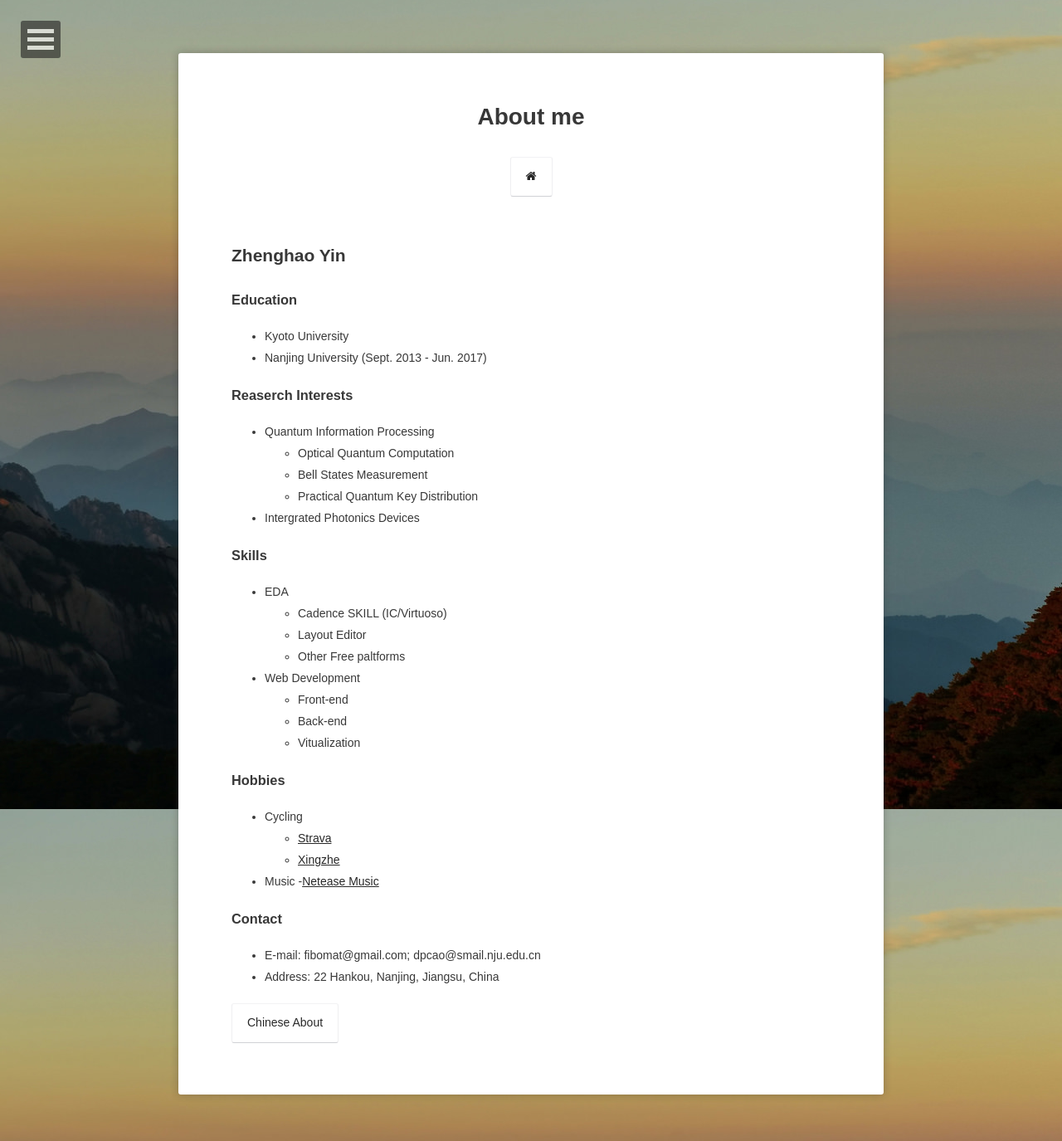
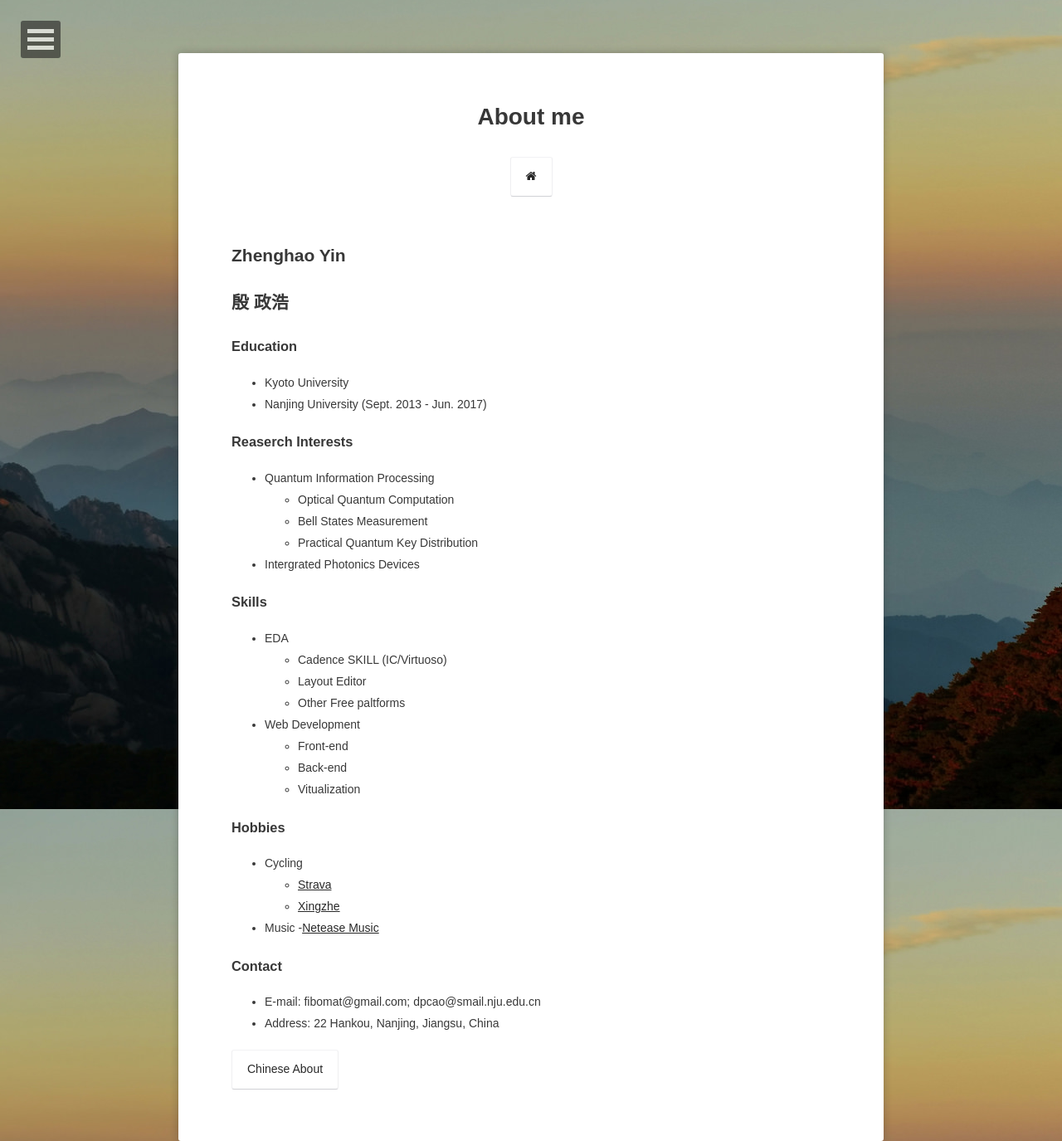
Before and after one commit to dapingQ/blog, a Jekyll site: the page built from about/index.md, in a window 1280 px wide. Shown: the whole page at 83% size. Built offline with Jekyll 4.4.1, drawn with Linux system fonts in a browser that asks for light colours; some web fonts are replaced; comment, search, counter and statistics services are not loaded.

Commit message:
add chinese name

```diff
--- a/about/index.md
+++ b/about/index.md
@@ -6,6 +6,7 @@ comment: true
 ---
 
 ## Zhenghao Yin
+## 殷 政浩
 
 ### Education
   - Kyoto University
```
